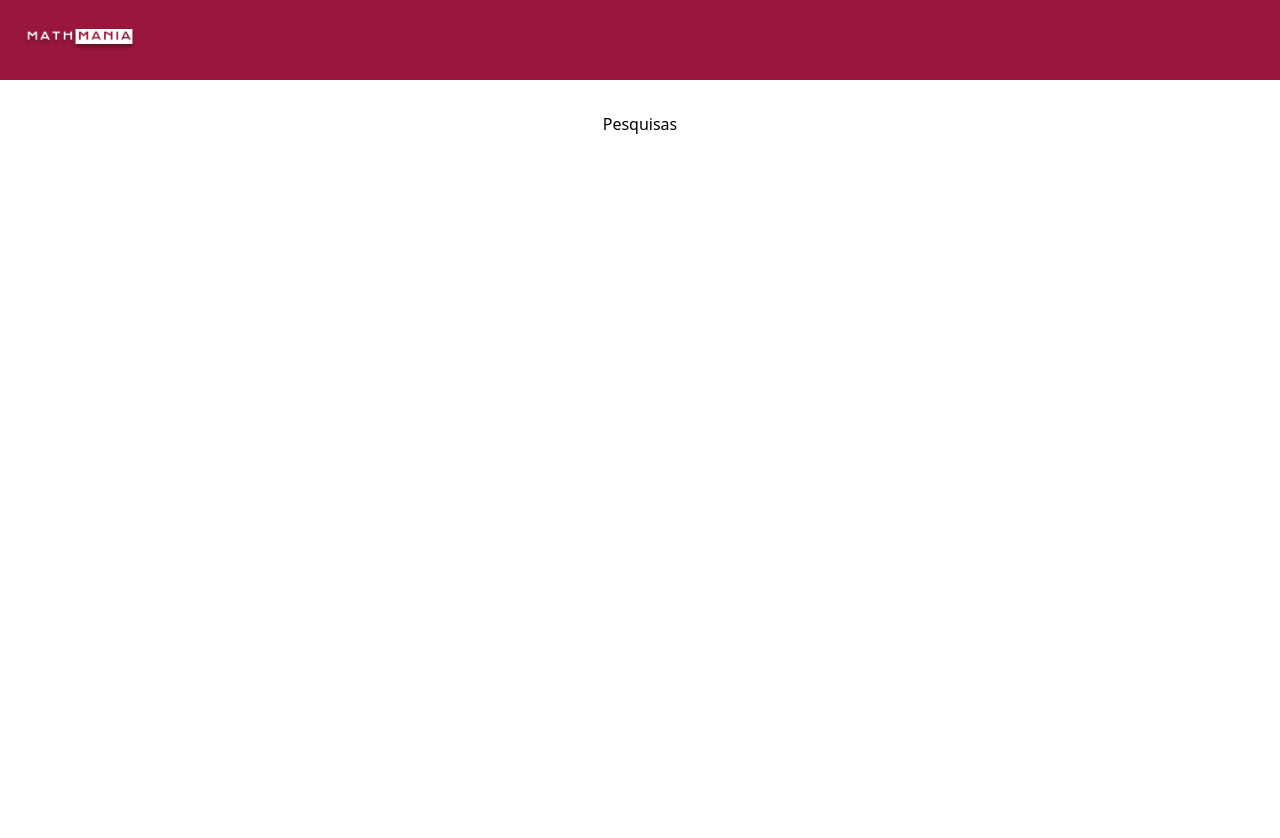
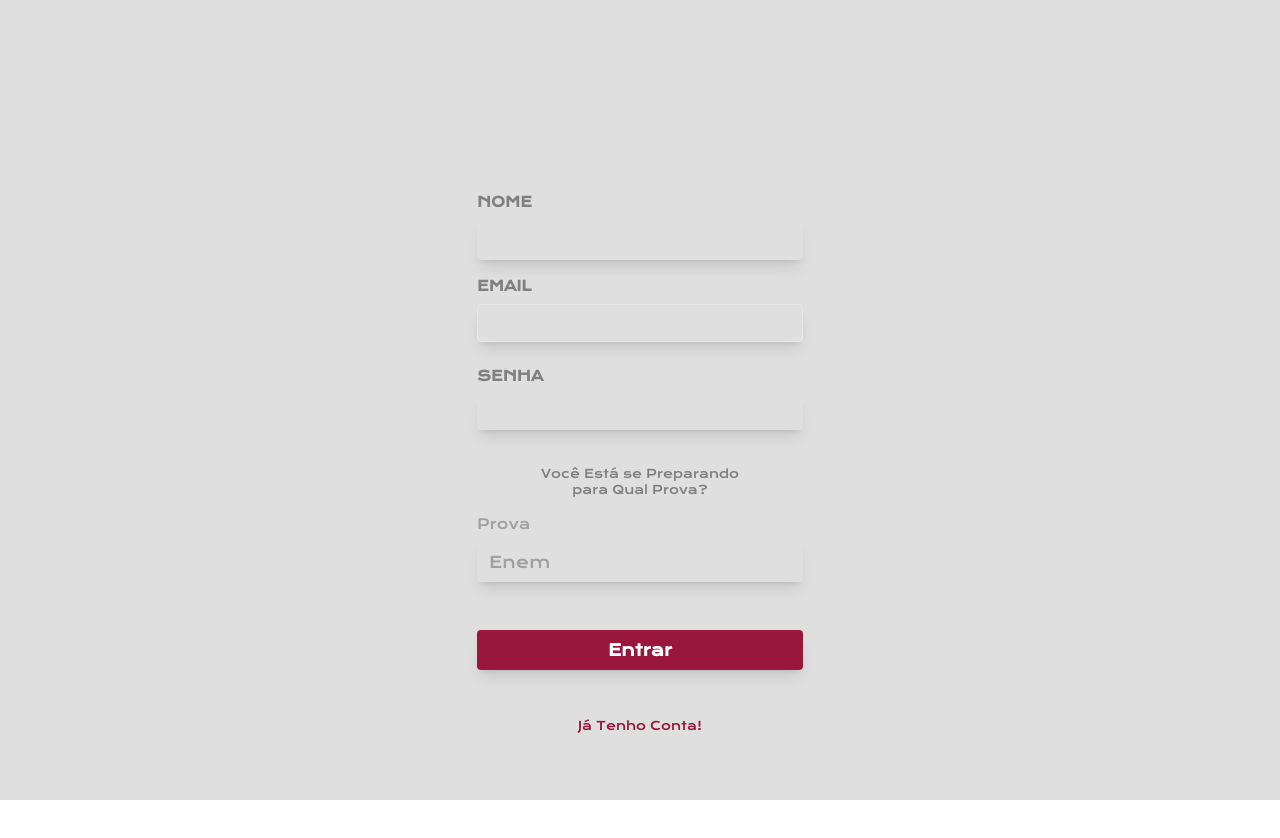
Before and after one commit to yannidilly/mathmania, a Next.js app in the folder app/: page /survey in a window 1280 px wide. Shown: the top 838 px of the page. After the commit the page ends 800 px from the top, so only its background shows below. Built offline with nearby package versions, Linux system fonts and the light colour scheme; no server answers.

Commit message:
feat:  cria página de enquete

```diff
--- a/app/src/app/survey/page.jsx
+++ b/app/src/app/survey/page.jsx
@@ -1,17 +1,78 @@
 
 "use client";
+import Link from 'next/link';
 import React from 'react';
-import Header from '../header/page';
+
 
 const Survey = () => {
 
   return (
     <>
-      <Header />
-      <main className="flex items-start pt-8 justify-center h-screen">
-      <section>
 
-      <h1> Pesquisas </h1>
+      <main className="bg-custom-gray1 flex items-start pt-8 justify-center h-screen font-custom">
+      <section className='bg-custom-gray1 flex justify-center md:mt-16 lg:mt-20 xl:mt-20'>
+
+          <form className="bg-custom-gray1 rounded px-8 pt-6 pb-8 mb-4 mt-14">
+            <div className="mb-4">
+              <label className="uppercase block text-custom-gray4 text-sm font-bold mb-2" htmlFor="name">
+                Nome
+              </label>
+              <input
+                className="bg-custom-gray1 shadow-lg appearance-none rounded w-full py-2 px-3 text-custom-gray3 focus:outline-none"
+                id="name"
+                type="text"
+
+              />
+            </div>
+            <div className="mb-6">
+              <label className="uppercase block text-custom-gray4 text-sm font-bold mb-2" htmlFor="email">
+                Email
+              </label>
+              <input
+                className="bg-custom-gray1 shadow-lg appearance-none border rounded w-full py-2 px-3 text-custom-gray3 leading-tight focus:outline-none focus:shadow-outline"
+                id="email"
+                type="email"
+
+              />
+            </div>
+            <div className="mb-6">
+              <label className="uppercase block text-custom-gray4 text-sm font-bold mb-2" htmlFor="password">
+                Senha
+              </label>
+              <input
+                className="bg-custom-gray1 shadow-lg appearance-none rounded w-full py-2 px-3 text-custom-gray3 mb-3 leading-tight focus:outline-none focus:shadow-outline"
+                id="password"
+                type="password"
+
+              />
+            </div>
+
+            <p className="text-center text-custom-gray4 text-xs mb-4">Você Está se Preparando <br /> para Qual Prova?</p>
+            <div>
+              <label className="block text-custom-gray3 text-sm mb-2" htmlFor="exam">
+                Prova
+              </label>
+              <select
+                className="bg-custom-gray1 shadow-lg appearance-none rounded w-full py-2 px-3 text-custom-gray3 focus:outline-none"
+                id="exam"
+              >
+                <option>Enem</option>
+                <option>Concurso Nacional Unificado</option>
+              </select>
+            </div>
+            <div className="flex items-center justify-center mt-12">
+              <button
+                className="shadow-lg bg-custom-red hover:bg-custom-blue-dark text-white font-bold py-2 px-4 rounded focus:outline-none focus:shadow-outline w-full"
+                type="button"
+              >
+                Entrar
+              </button>
+            </div>
+            <Link
+              className="block text-center text-custom-red text-xs mt-12"
+              href='/login'>Já Tenho Conta!
+            </Link>
+      </form>
     </section>
     </main></>
   )
```
